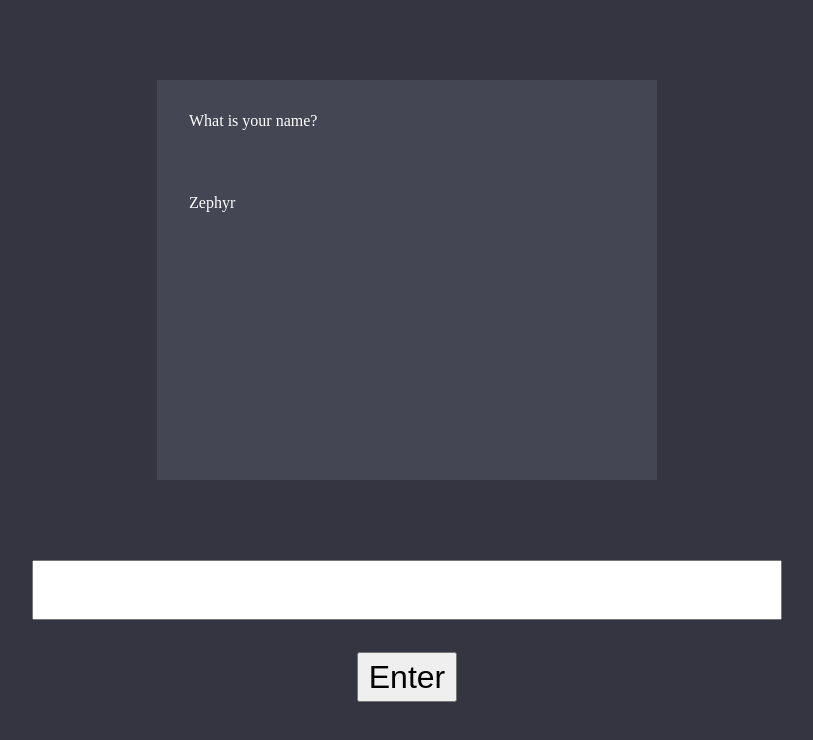
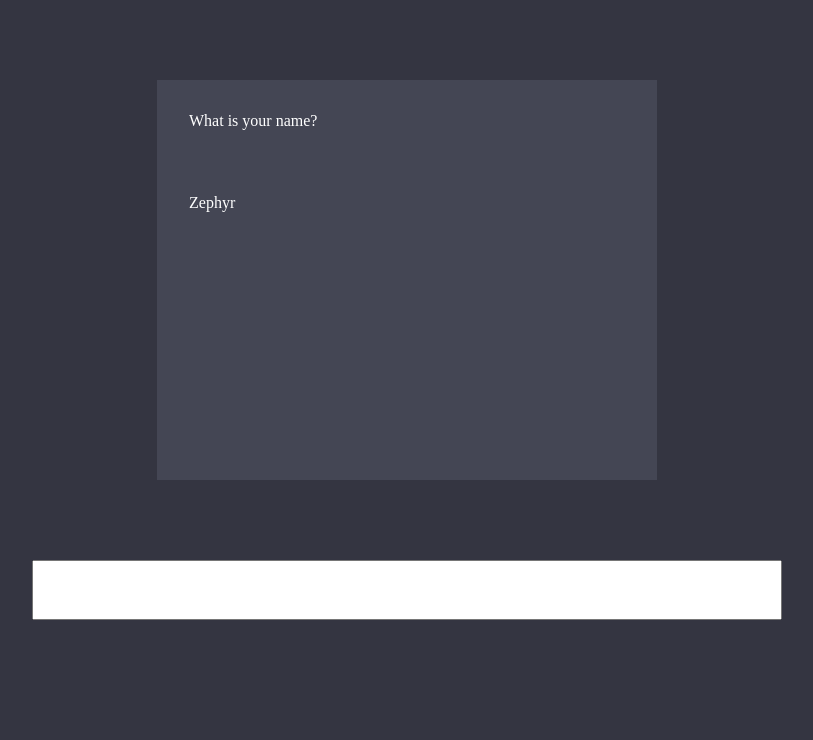
Before and after one commit to grammerhub/faq-ai-chat, a Next.js app in the folder questions-app/: page / in a window 1280 px wide. Shown: the top 740 px of the page, without its empty margins (233-1046 px from the left). Built offline with nearby package versions, Linux system fonts and the light colour scheme.

Commit message:
fix: remove button event  and have only one event handler

```diff
--- a/questions-app/pages/api/answer.js
+++ b/questions-app/pages/api/answer.js
@@ -19,8 +19,6 @@ export default async function handler(req, res) {
   const data = await response.json()
   const {pred} = data
 
-  console.log(pred)
-
   // returns answer information to frontend
   res.status(200).json(pred)
 
--- a/questions-app/pages/index.js
+++ b/questions-app/pages/index.js
@@ -11,7 +11,7 @@ const inter = Inter({ subsets: ['latin'] })
 
 export default function Home() {
 
-  function formSubmit() {
+  function formSubmit(e) {
     e.preventDefault();
     callAPI();
   }
@@ -36,7 +36,7 @@ export default function Home() {
       const data = await res.json();
       console.log(data);
     } catch (err) {
-      // console.log(err);
+      console.log(err);
     }
   }
 
@@ -54,7 +54,6 @@ export default function Home() {
         <form className={styles.question_form} onSubmit={formSubmit}>
           <input id="question-input" className={styles.question_input} type="text"></input>
         </form>
-        <button className={styles.enter} onClick={callAPI}>Enter</button>
       </section>
     </>
   )
```
